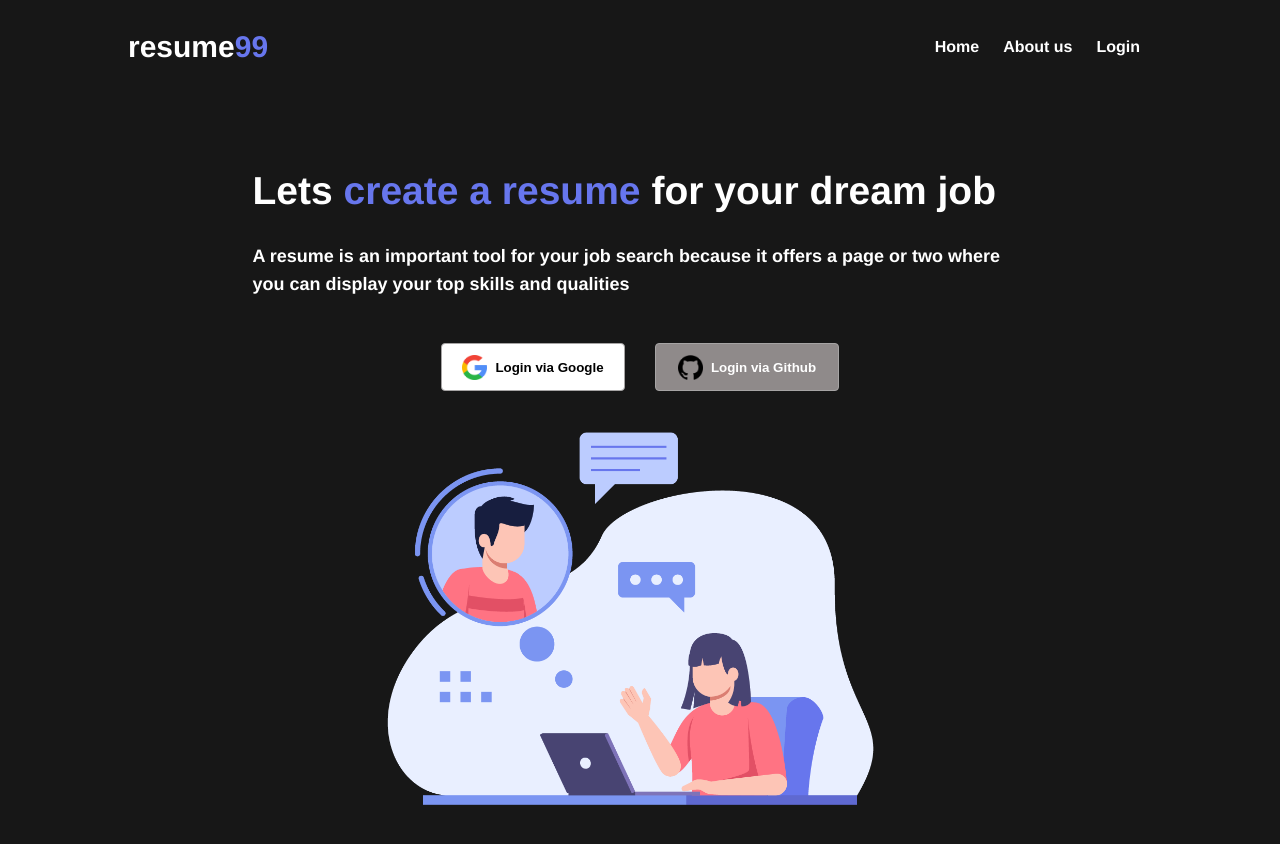
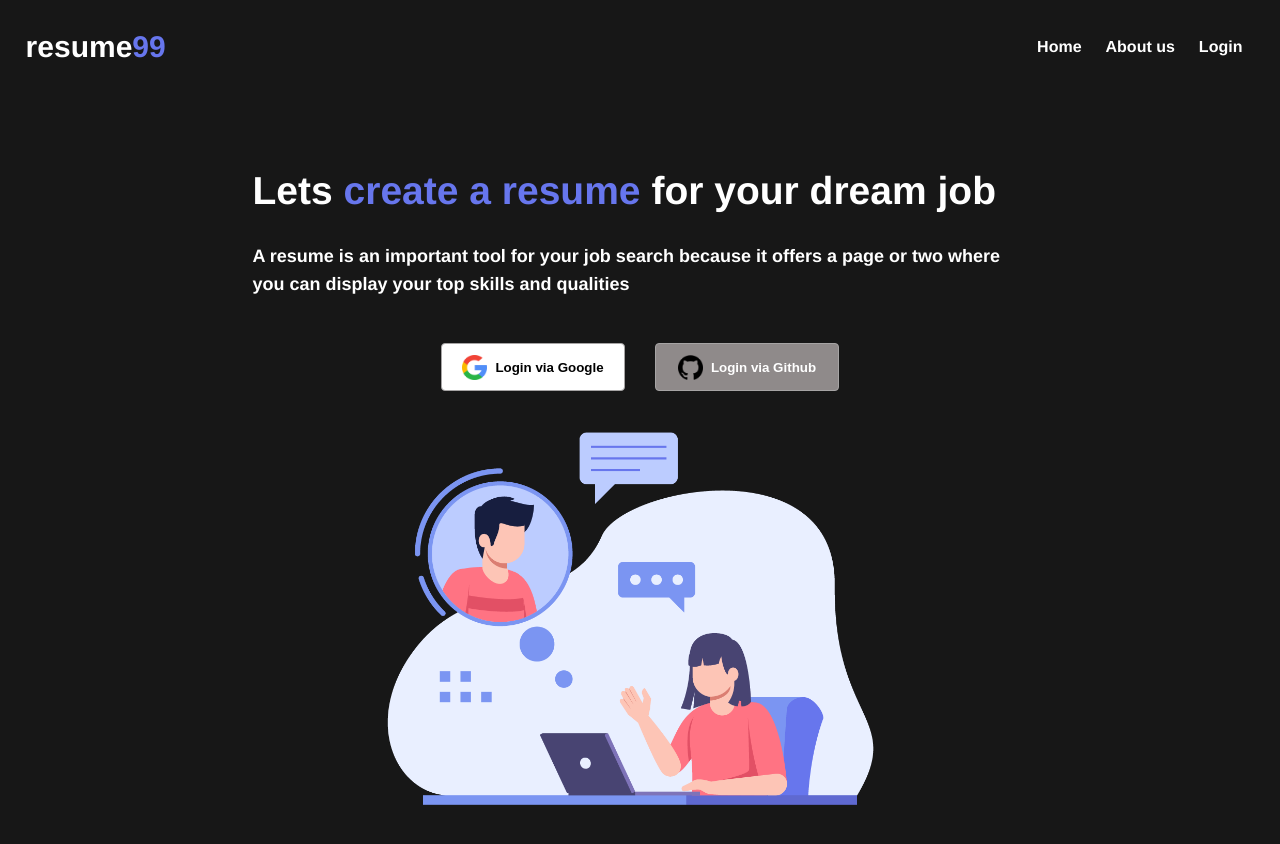
Before and after one commit to nisabmohd/resume99, a React (Create React App) app: page / in a window 1280 px wide. Shown: the top 844 px of the page. Built offline with nearby package versions, Linux system fonts and the light colour scheme.

Commit message:
commit navbar changes

```diff
--- a/src/components/LoggedNav.js
+++ b/src/components/LoggedNav.js
@@ -18,7 +18,7 @@ export const LoggedNav = (props) => {
 
   return (
 
-    <div className='navbar' style={{ display: 'flex', flexDirection: 'row', alignItems: 'center', justifyContent: 'space-between', padding: '0 10vw' }}>
+    <div className='navbar' style={{ display: 'flex', flexDirection: 'row', alignItems: 'center', justifyContent: 'space-between', padding: '0 2vw' }}>
       <div className="logo">
         <p style={{ fontWeight: '700', fontSize: '30px', color: 'white' }}>resume<span style={{ color: '#1976d2' }}>99</span></p>
       </div>
--- a/src/components/Navbar.js
+++ b/src/components/Navbar.js
@@ -2,7 +2,7 @@ import React from 'react'
 
 export const Navbar = () => {
   return (
-    <div className='navbar' style={{display:'flex',flexDirection:'row',alignItems:'center',justifyContent:'space-between',padding:'0 10vw'}}>
+    <div className='navbar' style={{display:'flex',flexDirection:'row',alignItems:'center',justifyContent:'space-between',padding:'0 2vw'}}>
         <div className="logo">
             <p style={{fontWeight:'700',fontSize:'30px',color:'white'}}>resume<span style={{color:'rgb(103,118,237)'}}>99</span></p>
         </div>
```
Also changed, not shown: public/index.html (+0 -23 lines), images/1.png, images/2.png.
